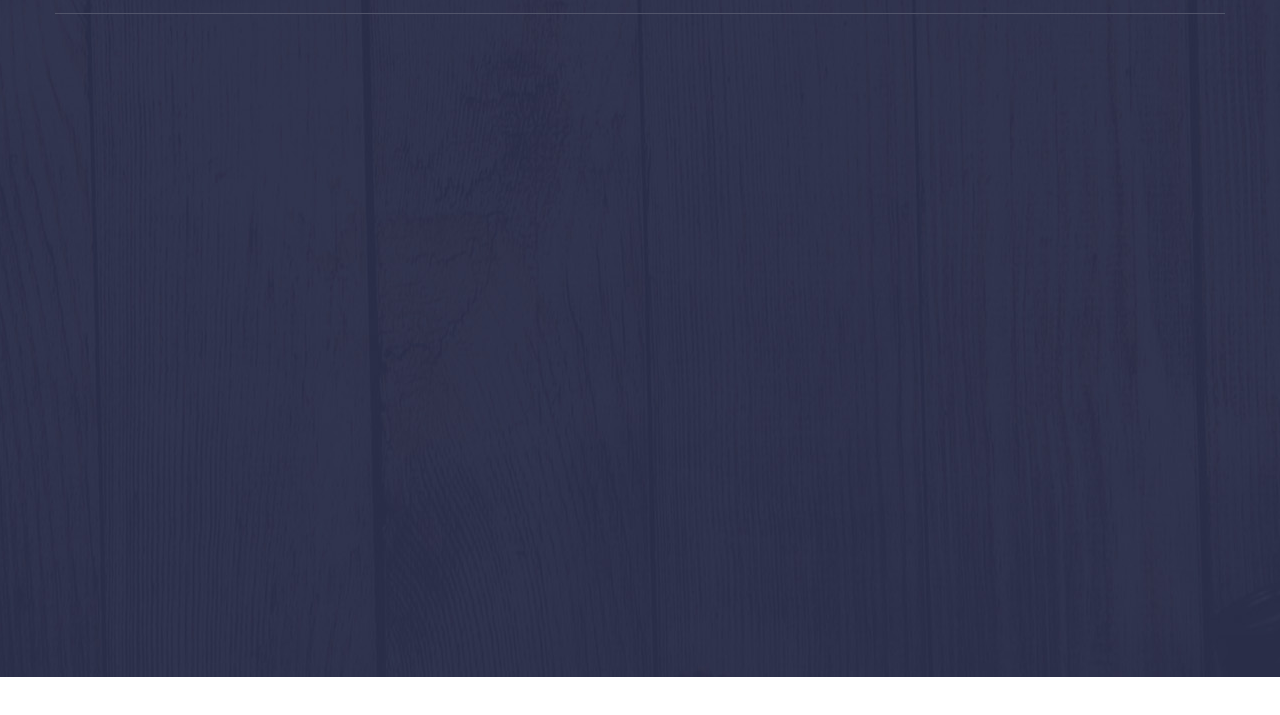
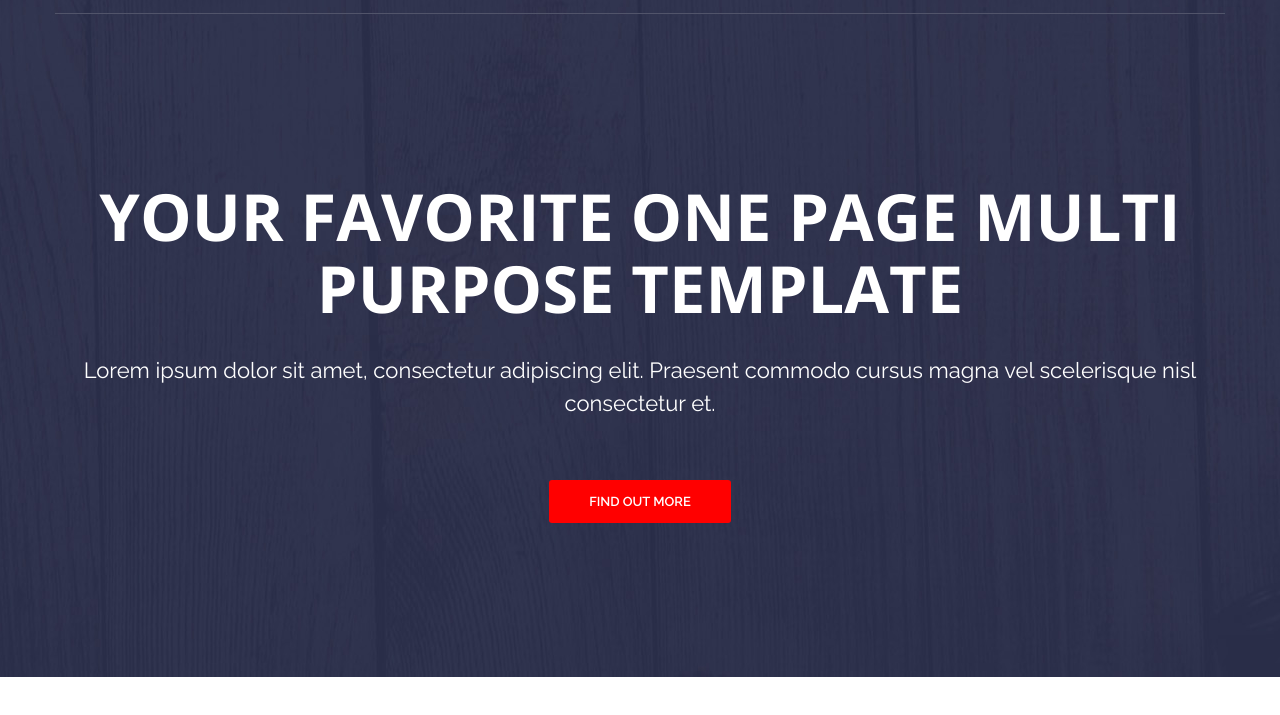
Before and after one commit to egorystuff/Active_Box, a plain HTML site: page index.html in a window 1280 px wide. Shown: the part 73-788 px from the top of the page. Drawn offline with nearby package versions, Linux system fonts and the light colour scheme; files whose address does not match are found by name.

Commit message:
This is a new update. Added a new block "intro".

```diff
--- a/css/style.css
+++ b/css/style.css
@@ -4,6 +4,9 @@ body {
   font-family: 'Raleway', sans-serif;
   font-size: 14px;
   color: #80858b;
+  -webkit-font-smoothing: antialiased;
+
+  background-color: white;
 }
 
 *,
@@ -12,7 +15,19 @@ body {
   box-sizing: border-box;
 }
 
-/* font-family: 'Open Sans', sans-serif; */
+h1,
+h2,
+h3,
+h4,
+h5,
+h6 {
+  margin: 0;
+}
+
+p {
+  margin: 0 0 10px 0;
+}
+
 /* font-family: 'Cardo', serif; */
 
 /* container ==========================================*/
@@ -25,6 +40,7 @@ body {
 /* header ==========================================*/
 .header {
   width: 100%;
+  height: 100px;
   position: absolute;
   top: 0;
   left: 0;
@@ -67,8 +83,68 @@ body {
 
 /* intro ========================================*/
 .intro {
+  display: flex;
+  flex-direction: column;
+  justify-content: center;
+
   height: 750px;
+  padding-top: 100px;
 
   background: url('..//images/intro_bg.jpg') center no-repeat;
   background-color: #2a2e48;
 }
+
+.intro_inner {
+  max-height: 970px;
+  width: 100%;
+  margin: 0 auto;
+  text-align: center;
+}
+
+.intro_title {
+  margin: 0 0 30px 0;
+
+  font-family: 'Open Sans', sans-serif;
+  font-size: 65px;
+  line-height: 1.1;
+  color: white;
+  font-weight: 700;
+  text-transform: uppercase;
+}
+
+.intro_subtitle {
+  margin-bottom: 60px;
+
+  font-size: 22px;
+  color: white;
+  line-height: 1.5;
+  font-weight: 400;
+}
+
+/* button ========================================*/
+.btn {
+  display: inline-block;
+  vertical-align: top;
+
+  border-radius: 3px;
+  border: 0;
+  cursor: pointer;
+
+  font-family: 'Raleway';
+  font-size: 13px;
+  color: white;
+  font-weight: 600;
+  text-transform: uppercase;
+  text-decoration: none;
+
+  transition: background 0.2s linear;
+}
+
+.btn--red {
+  padding: 14px 40px;
+  background-color: red;
+}
+
+.btn--red:hover {
+  background-color: rgb(151, 20, 20);
+}
--- a/index.html
+++ b/index.html
@@ -37,6 +37,19 @@
     </header>
 
     <!-- new block -->
-    <div class="intro"></div>
+    <div class="intro">
+      <div class="container">
+        <div class="intro_inner">
+          <h1 class="intro_title">
+            Your Favorite One Page Multi Purpose Template
+          </h1>
+          <h2 class="intro_subtitle">
+            Lorem ipsum dolor sit amet, consectetur adipiscing elit. Praesent
+            commodo cursus magna vel scelerisque nisl consectetur et.
+          </h2>
+          <a class="btn btn--red" href="#">Find Out More</a>
+        </div>
+      </div>
+    </div>
   </body>
 </html>
```
